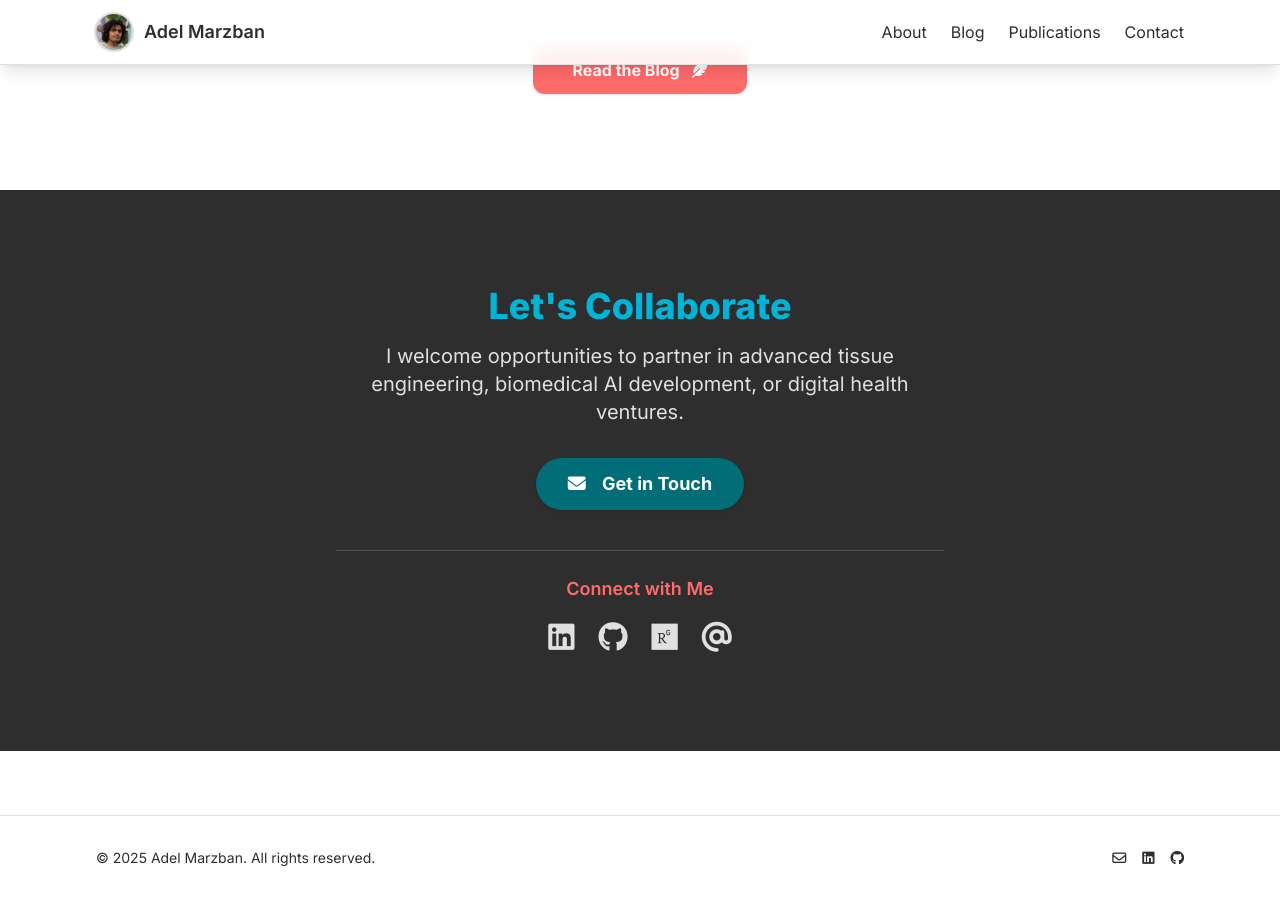
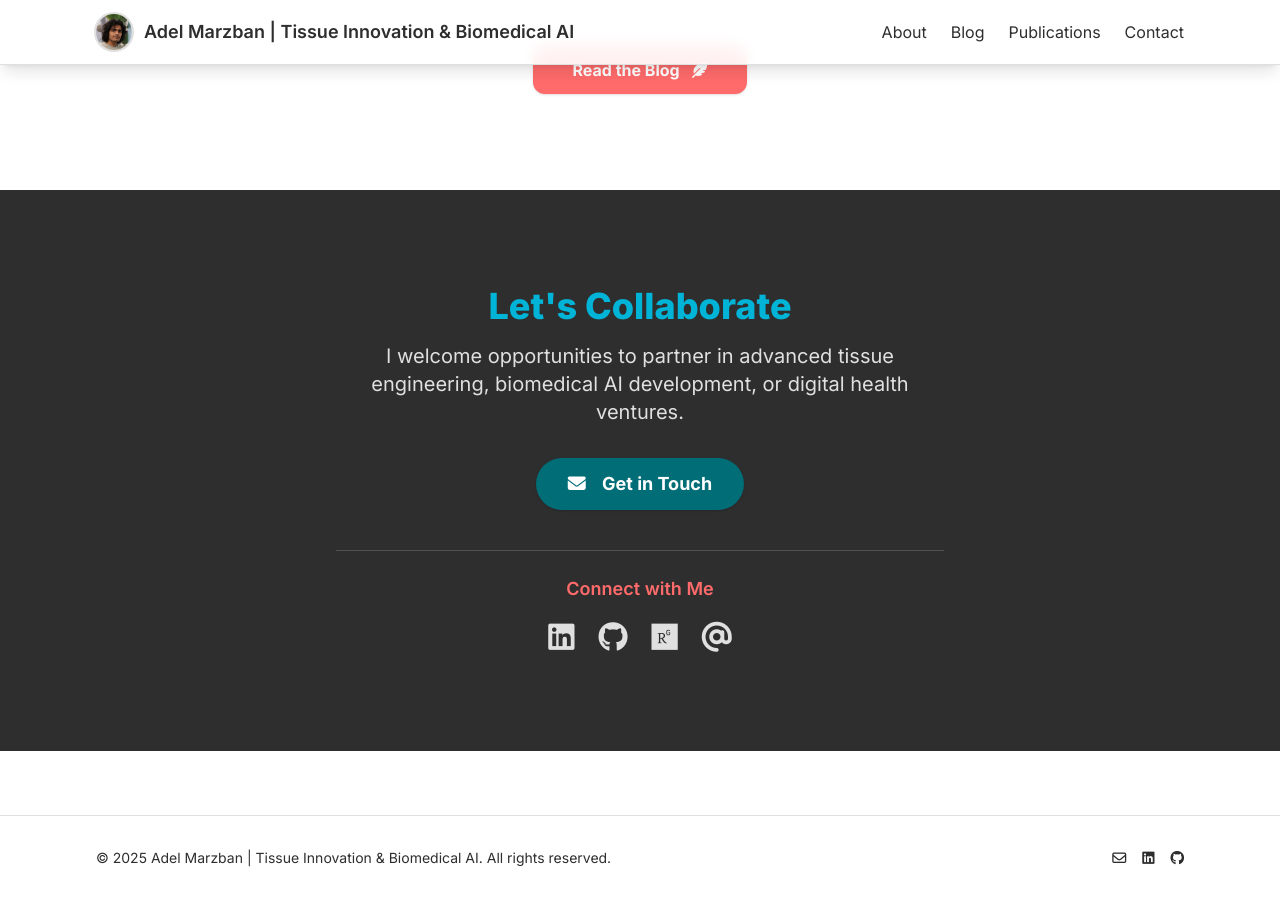
Before and after one commit to adelmarzban/adelmarzban.github.io, a Jekyll site: the page built from index.html, in a window 1280 px wide and 900 px high, scrolled down 4264 px. Built offline with Jekyll 4.4.1, drawn with Linux system fonts in a browser that asks for light colours; nearby versions of some CDN libraries; the list of posts is cut into pages by our own code; some of the changed lines change nothing that is shown.

Commit message:
Update _config.yml

```diff
--- a/_config.yml
+++ b/_config.yml
@@ -1,16 +1,54 @@
-title: "Adel Marzban"
-description: "Tissue innovation & biomedical AI — portfolio and blog."
+title: "Adel Marzban | Tissue Innovation & Biomedical AI"
+description: "Advancing medicine via tissue innovation, tissue banking, and biomedical AI."
+url: "https://adelmarzban.github.io"   # no trailing slash
+# Build settings
+markdown: kramdown
+kramdown:
+  input: GFM
+  syntax_highlighter_opts:
+    block:
+      line_numbers: false
 
-# Root site settings
-url: "https://adelmarzban.github.io"
-baseurl: ""   # root site → leave empty
+permalink: /blog/:year/:month/:day/:title/
+paginate: 5
+paginate_path: "/blog/page:num"
 
-markdown: kramdown
-permalink: pretty
+# Plugins for better appearance & functionality
+plugins:
+  - jekyll-feed        # RSS/Atom feed at /feed.xml
+  - jekyll-sitemap     # Sitemap at /sitemap.xml
+  - jekyll-seo-tag     # SEO/meta tags
+  - jekyll-paginate    # Blog pagination
+  - jekyll-archives    # Archives by year/month
+  - jekyll-toc         # Automatic table of contents in posts
+  - jemoji             # GitHub-style emoji :smile:
 
-plugins:
-  - jekyll-feed
-  - jekyll-sitemap
+# jekyll-archives configuration
+jekyll-archives:
+  enabled:
+    - year
+    - month
+  layout: archive
+  permalinks:
+    year: '/blog/:year/'
+    month: '/blog/:year/:month/'
 
+# Excluded files
 exclude:
   - README.md
+  - Gemfile
+  - Gemfile.lock
+  - node_modules
+  - package.json
+  - package-lock.json
+
+# Defaults for posts/pages
+defaults:
+  - scope:
+      path: ""
+      type: "posts"
+    values:
+      layout: post
+      author: "Adel Marzban"
+      toc: true
+      comments: false
```
